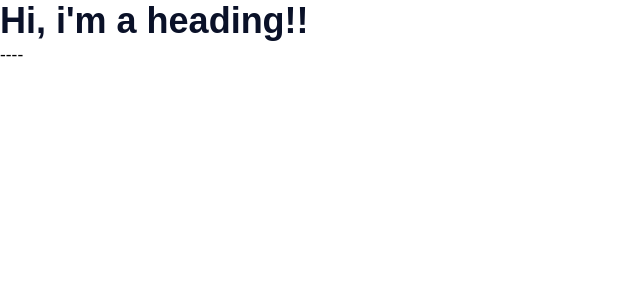
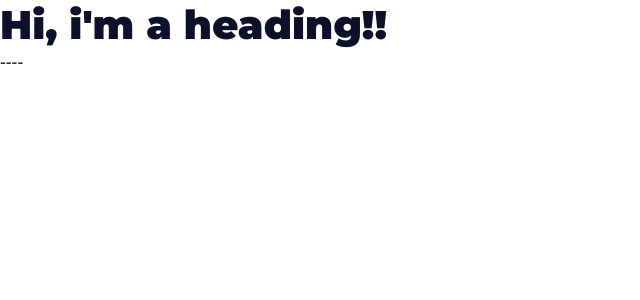
Before and after one commit to Sadlark1993/Curso_React_e_Nextjs, a React (Create React App) app in the folder 06landing-pages-react/: page / in a window 1280 px wide. Shown: the top 300 px of the page, without its empty margins (0-640 px from the left). Built offline with nearby package versions, Linux system fonts and the light colour scheme.

Commit message:
Creating heading component

```diff
--- a/06landing-pages-react/public/index.html
+++ b/06landing-pages-react/public/index.html
@@ -3,12 +3,16 @@
   <head>
     <meta charset="utf-8" />
     <link rel="icon" href="%PUBLIC_URL%/favicon.ico" />
+    <link rel="preconnect" href="https://fonts.googleapis.com" />
+    <link rel="preconnect" href="https://fonts.gstatic.com" crossorigin />
+    <link
+      href="https://fonts.googleapis.com/css2?family=Montserrat:ital,wght@0,900;1,900&family=Open+Sans:ital@0;1&display=swap"
+      rel="stylesheet"
+    />
+
     <meta name="viewport" content="width=device-width, initial-scale=1" />
     <meta name="theme-color" content="#000000" />
-    <meta
-      name="description"
-      content="Web site created using create-react-app"
-    />
+    <meta name="description" content="Web site created using create-react-app" />
     <link rel="apple-touch-icon" href="%PUBLIC_URL%/logo192.png" />
     <!--
       manifest.json provides metadata used when your web app is installed on a
--- a/06landing-pages-react/src/components/Heading/index.jsx
+++ b/06landing-pages-react/src/components/Heading/index.jsx
@@ -1,11 +1,18 @@
 import * as Styled from './styles';
 import PropTypes from 'prop-types';
 
-export const Heading = ({ children, lightT = false }) => {
-  return <Styled.titleStyle lightT={lightT}>{children}</Styled.titleStyle>;
+export const Heading = ({ children, darkTitle = true, as = 'h1', size = 'big', uppercase = false }) => {
+  return (
+    <Styled.titleStyle darkTitle={darkTitle} as={as} size={size} uppercase={uppercase}>
+      {children}
+    </Styled.titleStyle>
+  );
 };
 
 Heading.propTypes = {
   children: PropTypes.node.isRequired,
-  lightT: PropTypes.bool.isRequired,
+  darkTitle: PropTypes.bool.isRequired,
+  as: PropTypes.oneOf(['h1', 'h2', 'h3', 'h4', 'h5', 'h6']),
+  size: PropTypes.oneOf(['small', 'medium', 'big', 'huge']),
+  uppercase: PropTypes.bool,
 };
--- a/06landing-pages-react/src/components/Heading/stories.jsx
+++ b/06landing-pages-react/src/components/Heading/stories.jsx
@@ -5,11 +5,11 @@ export default {
   component: Heading,
   args: {
     children: 'The text is dark.',
-    lightT: false,
+    uppercase: false,
   },
   argTypes: {
     children: { type: 'string' },
-    lightT: { type: 'boolean' },
+    uppercase: { type: 'boolean' },
   },
   parameters: {
     backgrounds: {
@@ -29,5 +29,5 @@ Light.parameters = {
 
 Dark.args = {
   children: 'The text is light.',
-  lightT: true,
+  darkTitle: false,
 };
--- a/06landing-pages-react/src/components/Heading/styles.js
+++ b/06landing-pages-react/src/components/Heading/styles.js
@@ -1,8 +1,31 @@
 import styled, { css } from 'styled-components';
-import { theme } from '../../styles/themes';
+
+const mediaFont = (theme) => css`
+  @media ${theme.media.mobile} {
+    font-size: ${theme.fonts.size.xlarge};
+  }
+`;
+
+const titleSize = {
+  small: (theme) => css`
+    font-size: ${theme.fonts.size.medium};
+  `,
+  medium: (theme) => css`
+    font-size: ${theme.fonts.size.large};
+  `,
+  big: (theme) => css`
+    font-size: ${theme.fonts.size.xlarge};
+  `,
+  huge: (theme) => css`
+    font-size: ${theme.fonts.size.xhuge};
+    ${mediaFont(theme)};
+  `,
+};
 
 export const titleStyle = styled.h1`
-  ${({ theme, lightT }) => css`
-    color: ${lightT ? theme.colors.white : theme.colors.primaryColor};
+  ${({ theme, darkTitle, size, uppercase }) => css`
+    color: ${darkTitle ? theme.colors.primaryColor : theme.colors.white};
+    ${titleSize[size](theme)}
+    text-transform: ${uppercase ? 'uppercase' : 'none'};
   `}
 `;
--- a/06landing-pages-react/src/styles/global-styles.js
+++ b/06landing-pages-react/src/styles/global-styles.js
@@ -2,7 +2,6 @@ import { createGlobalStyle, css } from 'styled-components';
 import { theme } from './themes';
 
 export const GlobalStyles = createGlobalStyle`
-  @import url('https://fonts.googleapis.com/css2?family=Montserrat:ital,wght@0,900;1,900&family=Open+Sans:ital@0;1&display=swap');
 
   ${'' /* reset-start */}
 
@@ -10,6 +9,7 @@ export const GlobalStyles = createGlobalStyle`
     margin: 0;
     padding: 0;
     text-decoration: none;
+    box-sizing: border-box;
   };
 
   ul {
@@ -28,7 +28,8 @@ export const GlobalStyles = createGlobalStyle`
     font-family: ${theme.fonts.family.default}
   }
 
-  h1 {
-    font-family: ${theme.fonts.family.secondary}
+  h1, h2, h3, h4, h5, h6 {
+    font-family: ${theme.fonts.family.secondary};
+    font-weight: 900;
   }
 `;
--- a/06landing-pages-react/src/styles/themes.js
+++ b/06landing-pages-react/src/styles/themes.js
@@ -11,6 +11,19 @@ export const theme = {
       default: "'Open Sans', sans-serif",
       secondary: "'Montserrat', sans-serif",
     },
+    size: {
+      xsmall: '0.8rem',
+      small: '1.6rem',
+      medium: '2.4rem',
+      large: '3.2rem',
+      xlarge: '4rem',
+      xxlarge: '4.8rem',
+      huge: '5.6rem',
+      xhuge: '6.4rem',
+    },
+  },
+  media: {
+    mobile: '(max-width: 768px)',
   },
   spacings: {},
 };
```
Also changed, not shown: 1 other file (tests, documents, lock files or other folders).
